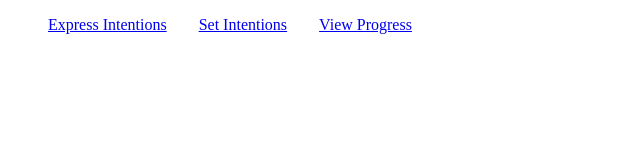
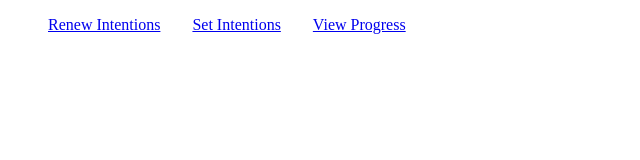
Before and after one commit to erhestrada/intentions-tracker-frontend, a website built with Vite: page index.html in a window 1280 px wide. Shown: the full height of the page, 0-640 px from the left. Built offline with nearby package versions, Linux system fonts and the light colour scheme.

Commit message:
change express intentions to renew intentions

```diff
--- a/index.html
+++ b/index.html
@@ -9,7 +9,7 @@
 <body>
     <nav>
         <ul>
-            <li><a href="index.html">Express Intentions</a></li>
+            <li><a href="index.html">Renew Intentions</a></li>
             <li><a href="manageIntentions.html">Set Intentions</a></li>
             <li><a href="progress.html">View Progress</a></li>
         </ul>
```
